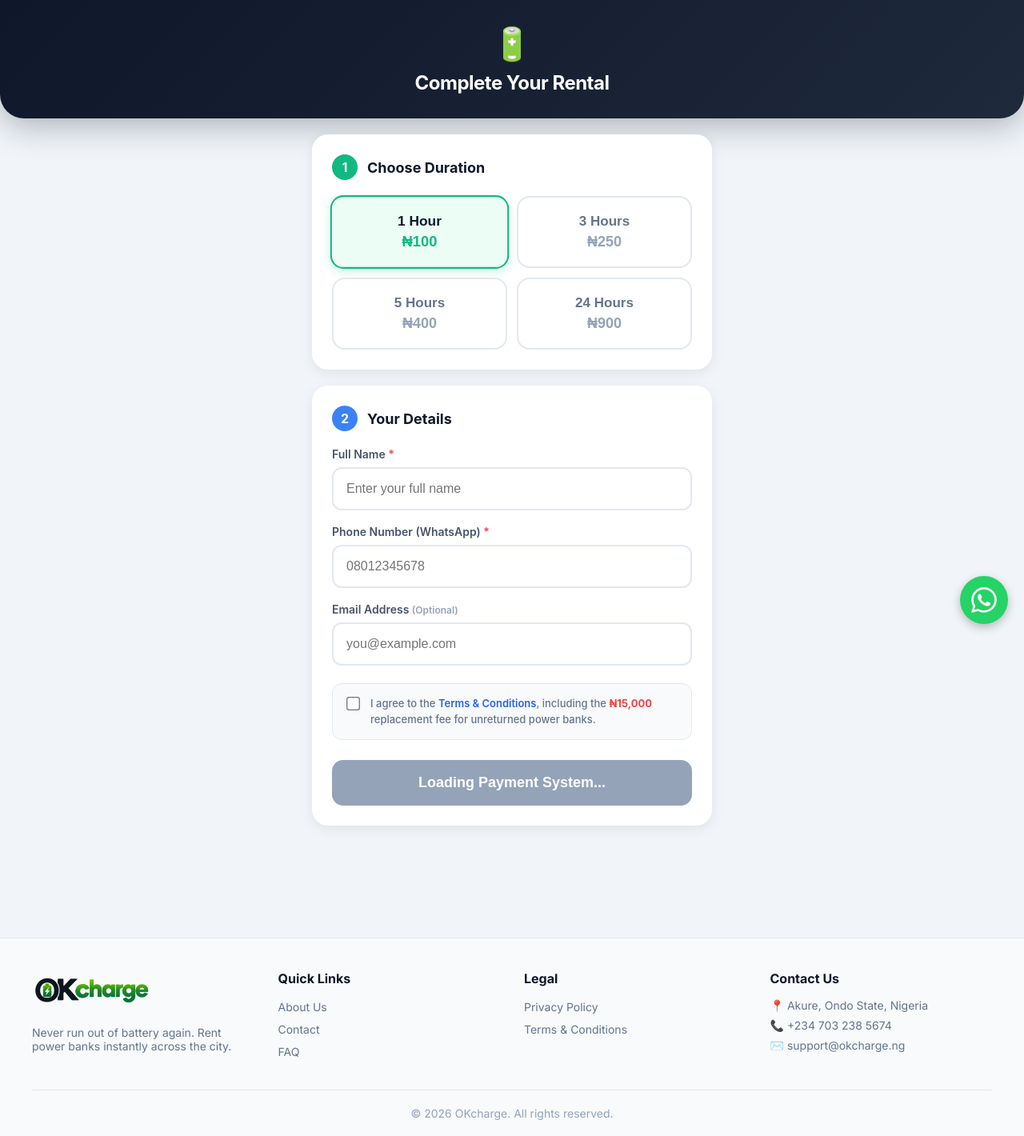
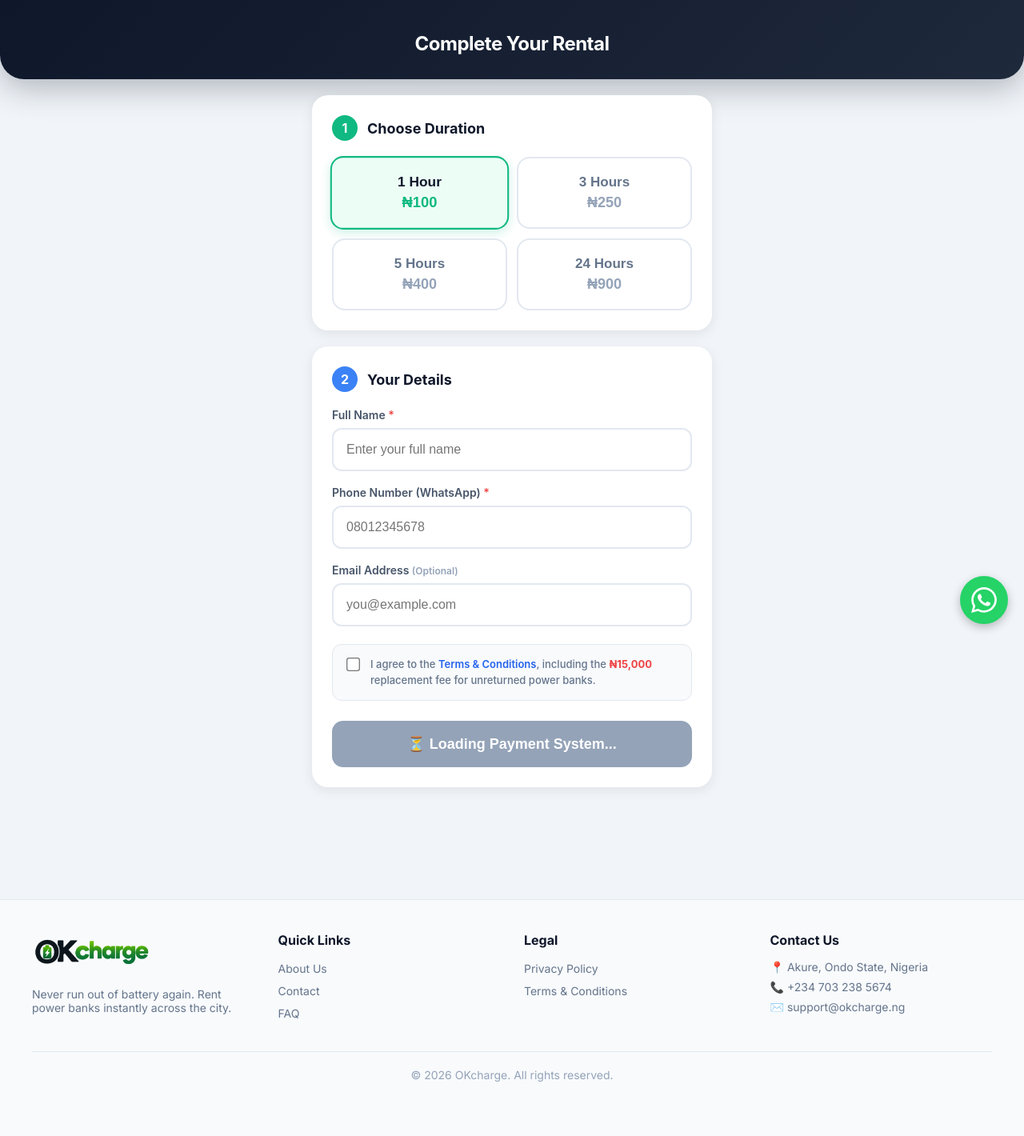
Before and after one commit to okivictor01-bit/OKcharge-, a Next.js app: page /rent in a window 1280 px wide. Shown: the whole page at 80% size. After the commit the page ends 1372 px from the top, so only its background shows below. Built offline with nearby package versions, Linux system fonts and the light colour scheme.

Commit message:
Update page.tsx

```diff
--- a/app/rent/page.tsx
+++ b/app/rent/page.tsx
@@ -80,7 +80,6 @@ export default function RentPage() {
     const currentFormData = { ...formData };
     const currentPriceValue = currentPrice;
 
-    // Define the callback function
     const paymentCallback = function(response: any) {
       console.log('Payment successful:', response);
 
@@ -92,17 +91,21 @@ export default function RentPage() {
         duration_hours: parseInt(currentDuration),
         amount_paid: currentPriceValue,
         payment_reference: response.reference,
-        status: 'active',
-        started_at: new Date().toISOString()
+        status: 'paid',
+        payment_status: 'paid',
+        started_at: new Date().toISOString(),
+        created_at: new Date().toISOString()
       }).then(({ error }) => {
-        if (error) console.error('Database error:', error);
+        if (error) {
+          console.error('Database error:', error);
+          alert('Payment successful but there was an issue saving your rental. Please contact support with ticket: ' + ticketCode);
+        }
 
         setLoading(false);
         router.push(`/rent/success?ref=${response.reference}&ticket=${ticketCode}`);
       });
     };
 
-    // Define the close callback
     const closeCallback = function() {
       console.log('Payment window closed');
       setLoading(false);
@@ -158,7 +161,7 @@ export default function RentPage() {
         borderBottomRightRadius: '30px',
         boxShadow: '0 10px 40px rgba(15, 23, 42, 0.3)'
       }}>
-        <div style={{ fontSize: '40px', marginBottom: '10px' }}>🔋</div>
+        <div style={{ fontSize: '40px', marginBottom: '10px' }}></div>
         <h1 style={{ margin: 0, fontSize: '24px', fontWeight: '700', letterSpacing: '-0.5px' }}>Complete Your Rental</h1>
       </div>
 
@@ -377,7 +380,7 @@ export default function RentPage() {
                 Processing...
               </span>
             ) : !paystackReady ? (
-              ' Loading Payment System...'
+              '⏳ Loading Payment System...'
             ) : (
               <span style={{ display: 'flex', alignItems: 'center', justifyContent: 'center', gap: '8px' }}>
                 Pay ₦{currentPrice} & Rent Now
```
